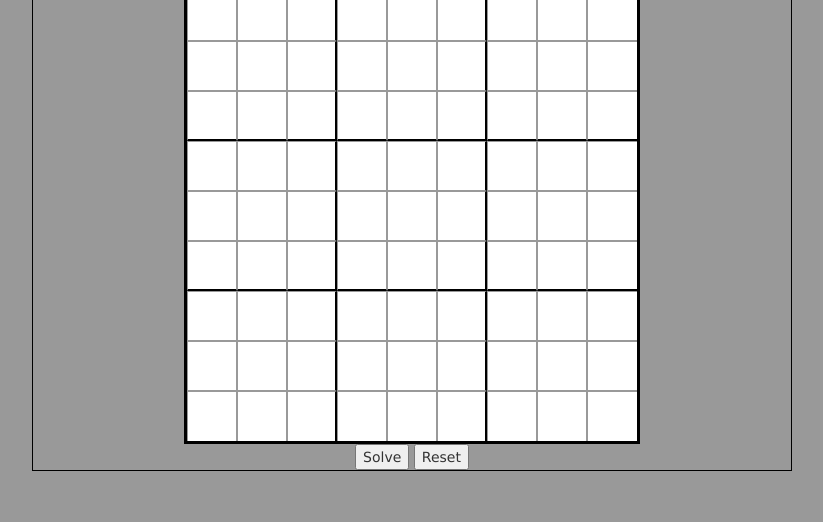
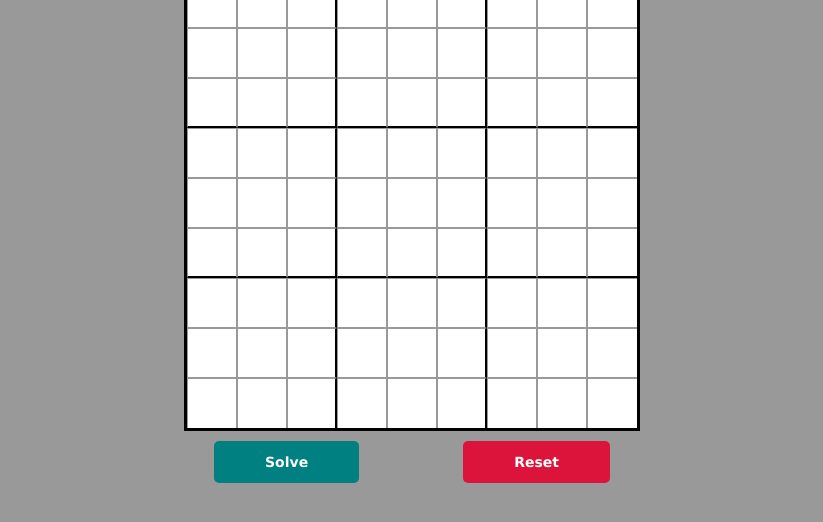
Before and after one commit to algerieno/Sudoko-Goku, a plain HTML site: page index.html in a window 1280 px wide. Shown: the part 206-728 px from the top of the page, without its empty margins (228-1051 px from the left). Drawn offline with nearby package versions, Linux system fonts and the light colour scheme.

Commit message:
buttons style done

```diff
--- a/style.css
+++ b/style.css
@@ -13,7 +13,6 @@ html, body {
 .container {
     max-width: 760px;
     margin: 0 auto;
-    border: 1px solid black;
     display: flex;
     flex-direction: column;
     align-items: center;
@@ -47,3 +46,31 @@ table {
 .disabled {
     background-color: #ddd;
 }
+.action_bar {
+    display: flex;
+    justify-content: space-around;
+    margin-top: 10px;
+    width: 500px;
+}
+
+.action_bar button {
+    padding: 10px 50px;
+    color: white;
+    border: 1px solid transparent;
+    border-radius: 5px;
+    font-weight: bold;
+    outline: none;
+}
+
+.action_bar button:first-child {
+    background-color: teal;
+}
+.action_bar button:first-child:hover {
+    background-color: green;
+}
+.action_bar button:last-child {
+    background-color: crimson;
+}
+.action_bar button:last-child:hover {
+    background-color: red;
+}
```
